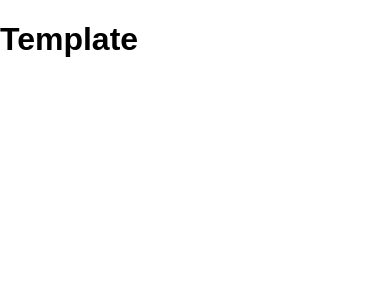
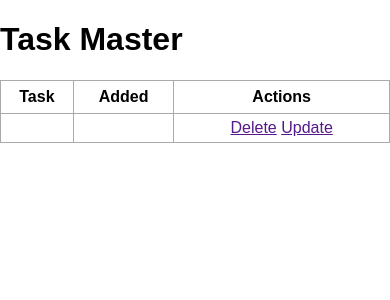
Before and after one commit to Jack-Portwood/FlaskIntro_CRUD_Functions, a Flask app: page / in a window 390 px wide. Shown: the top 300 px of the page. Run offline with Flask 2, Linux system fonts and the light colour scheme.

Commit message:
css responsive

```diff
--- a/static/css/main.css
+++ /dev/null
@@ -1,4 +0,0 @@
-body {
-  margin: 0;
-  font-family: sans-serif;
-}
--- /dev/null
+++ b/static/main.css
@@ -0,0 +1,35 @@
+body, html {
+    margin: 0;
+    font-family: sans-serif;
+}
+
+.content {
+    margin: 0 auto;
+    width: 400px;
+}
+
+table, td, th {
+    border: 1px solid #aaa;
+}
+
+table {
+    border-collapse: collapse;
+    width: 100%;
+}
+
+th {
+    height: 30px;
+}
+
+td {
+    text-align: center;
+    padding: 5px;
+}
+
+.form {
+    margin-top: 20px;
+}
+
+#content {
+    width: 70%;
+}
--- a/templates/base.html
+++ b/templates/base.html
@@ -3,7 +3,7 @@
 <head>
     <meta charset="UTF-8">
     <meta name="viewport" content="width=device-width, initial-scale=1.0">
-    <link rel="stylesheet" href="{{ url_for('static', filename='css/main.css') }}">
+    <link rel="stylesheet" href="{{ url_for('static', filename='main.css') }}">
     {% block head %}{% endblock %}
 </head>
 <body>
--- a/templates/index.html
+++ b/templates/index.html
@@ -5,5 +5,23 @@
 
 
 {% block body %}
-<h1>Template</h1>
+<div clas="content">
+    <h1>Task Master</h1>
+
+    <table>
+        <tr>
+            <th>Task</th>
+            <th>Added</th>
+            <th>Actions</th>
+        </tr>
+        <tr>
+            <td></td>
+            <td></td>
+            <td>
+                <a href=""> Delete</a>
+                <a href=""> Update</a>
+            </td>
+        </tr>
+    </table>
+</div>
 {% endblock %}
```
